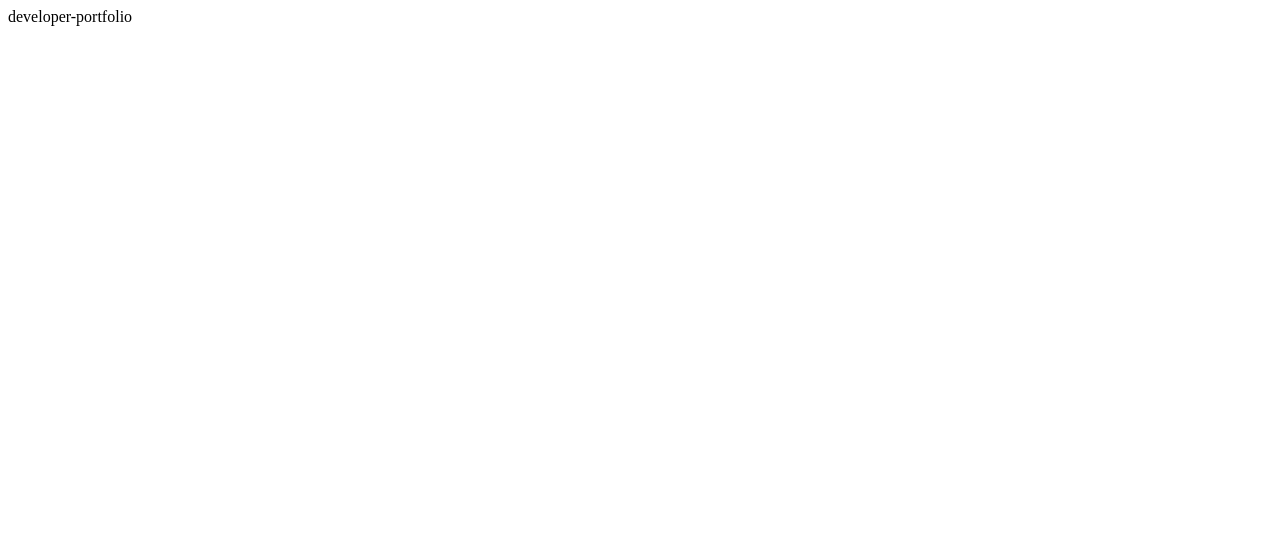
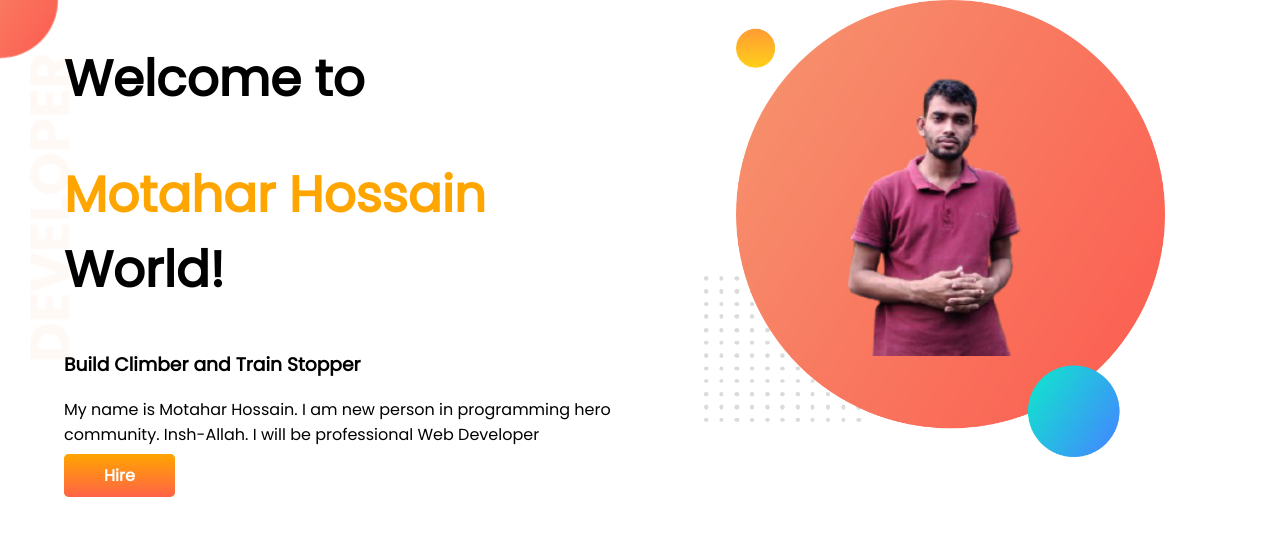
Before and after one commit to amotahar/developer-portfolio, a plain HTML site: page index.html in a window 1280 px wide. Drawn offline with Linux system fonts and the light colour scheme.

Commit message:
top banner

```diff
--- a/index.html
+++ b/index.html
@@ -5,8 +5,21 @@
     <meta http-equiv="X-UA-Compatible" content="IE=edge" />
     <meta name="viewport" content="width=device-width, initial-scale=1.0" />
     <title>developer-portfolio</title>
+    <link rel="preconnect" href="https://fonts.googleapis.com" />
+    <link rel="preconnect" href="https://fonts.gstatic.com" crossorigin />
+    <link href="https://fonts.googleapis.com/css2?family=Poppins&family=Roboto&display=swap" rel="stylesheet" />
+    <link rel="stylesheet" href="style.css" />
   </head>
   <body>
-    developer-portfolio
+    <section class="top-banner">
+      <div class="half-width">
+        <h1>Welcome to</h1>
+        <h1><span class="orange-color">Motahar Hossain </span> World!</h1>
+        <h3>Build Climber and Train Stopper</h3>
+        <p>My name is Motahar Hossain. I am new person in programming hero community. Insh-Allah. I will be professional Web Developer</p>
+        <a class="link_button" target="_blank" href="https://www.linkedin.com/in/motahar-hossain-353014ba/">Hire</a>
+      </div>
+      <div class="half-width"><img src="images/motahar.png" alt="" /></div>
+    </section>
   </body>
 </html>
--- a/style.css
+++ b/style.css
@@ -0,0 +1,33 @@
+body {
+  font-family: "Poppins", sans-serif;
+  margin: 0%;
+}
+h1 {
+  font-size: 50px;
+}
+.orange-color {
+  color: orange;
+}
+section {
+  display: flex;
+}
+.half-width {
+  width: 50%;
+  padding-left: 5%;
+}
+.half-width img {
+  width: 80%;
+}
+.link_button {
+  text-decoration: none;
+  background-image: linear-gradient(orange, tomato);
+  color: white;
+  background-color: orange;
+  padding: 10px 40px;
+  font-weight: 700;
+  border-radius: 5px;
+}
+.top-banner {
+  background-image: url(images/top-banner.png);
+  background-repeat: no-repeat;
+}
```
Also changed, not shown: images/dream-bg.png (added), images/exp-bg.png (added), images/jhankar.png (added), images/jhankar2.png (added), images/motahar.png (added), images/my-bg.png (added), images/my-bg2.png (added), images/top-banner.png (added), images/tuhin.png (added).
